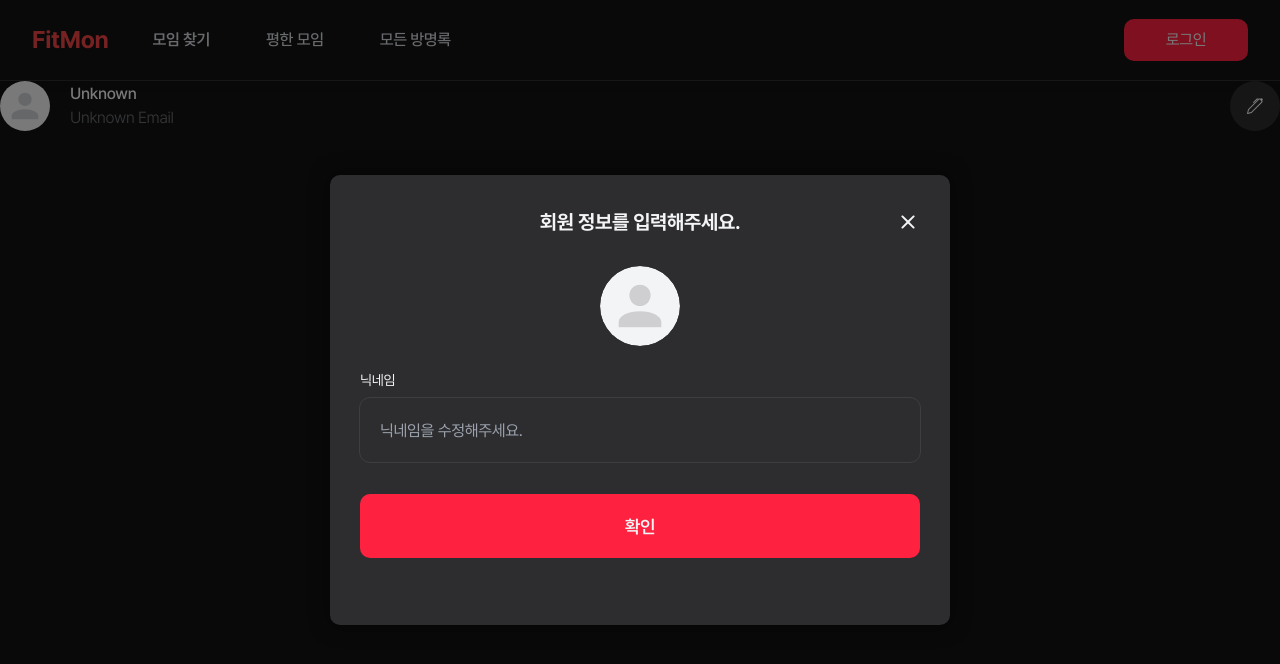
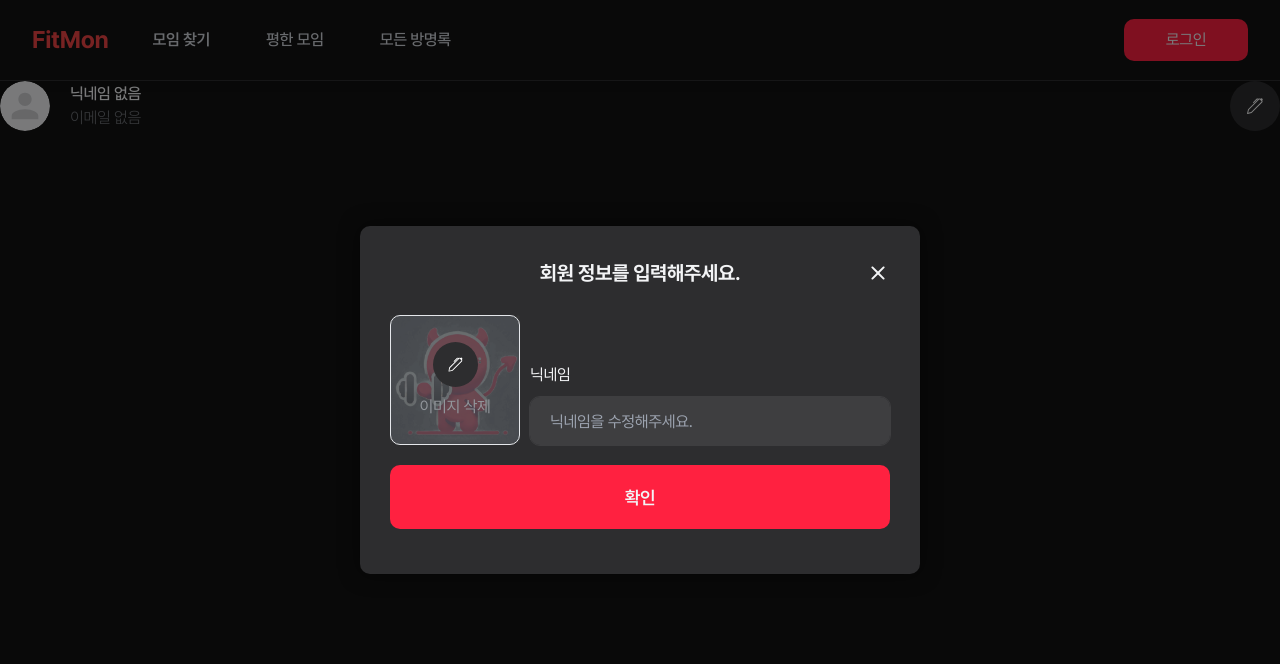
Before and after one commit to FESI06-project/-frontend, a Next.js app: page /mypage/components/Profile in a window 1280 px wide. Both pictures are taken after a click on the button 1255 px from the left and 106 px from the top of the page. Shown: the top 664 px of the page. Built offline with nearby package versions, Linux system fonts and the light colour scheme.

Commit message:
✨ feat: 프로필 수정모달 완성

```diff
--- a/src/pages/mypage/components/Profile.tsx
+++ b/src/pages/mypage/components/Profile.tsx
@@ -18,7 +18,8 @@ export default function Profile({
     email: '',
     nickname: '',
     profileImage: null
-  } as UserProfile,  // UserProfile 타입으로 명시적 캐스팅
+  } as UserProfile,
+  onEditClick
 }: ProfileProps) {
   const [showToast, setShowToast] = useState(false);
   const { showModal, setShowModal } = useModalStore();
@@ -26,35 +27,46 @@ export default function Profile({
 
   const handleSubmit = (e: React.FormEvent) => {
     e.preventDefault();
-    //나중에 api 넣기
     setShowModal(false);
     setShowToast(true);
   };
+
   const handleInputChange = (e: React.ChangeEvent<HTMLInputElement>) => {
     setNickname(e.target.value);
   };
+
   return (
     <>
       <div className="flex items-start gap-[20px]">
         <div className="flex-shrink-0">
           <Image
-            src="/assets/image/mypage_profile.svg" // public 디렉토리에서 가져옴
-            alt="Edit Profile"
+            src={
+              user.profileImage === 'null' || !user.profileImage
+                ? '/assets/image/mypage_profile.svg'
+                : user.profileImage
+            }
+            alt="프로필 이미지"
             width={50}
             height={50}
+            className="rounded-full"
+            onError={(e) => {
+              const target = e.target as HTMLImageElement;
+              target.onerror = null;
+              target.src = '/assets/image/mypage_profile.svg';
+            }}
           />
         </div>
 
         <div className="flex-grow">
           <div className="flex items-center justify-between">
             <div>
-              <h1 className="font-medium">{user.nickname || 'Unknown'}</h1>
-              <p className="text-dark-600 font-light">{user.email || 'Unknown Email'}</p>
+              <h1 className="font-medium">{user.nickname || '닉네임 없음'}</h1>
+              <p className="text-dark-600 font-light">{user.email || '이메일 없음'}</p>
             </div>
             <button onClick={() => setShowModal(true)}>
               <Image
                 src="/assets/image/profile_edit.svg"
-                alt="Edit Profile"
+                alt="프로필 수정"
                 width={50}
                 height={50}
               />
@@ -62,35 +74,62 @@ export default function Profile({
           </div>
         </div>
       </div>
+
       {showModal && (
         <Modal title="회원 정보를 입력해주세요.">
-       <div className="w-[560px] h-[324px]">
-
-          <form onSubmit={handleSubmit} className="mt-8 space-y-4">
-            <div className="flex flex-col">
-              <div className="mb-6 flex justify-center">
+          <div className="w-[500px] h-[254px]">
+            <form onSubmit={handleSubmit} className="h-full flex flex-col">
+              <div className="flex items-center gap-[10px] mt-[30px]">
+              <div className="relative h-[130px]">
                   <Image
-                  src="/assets/image/mypage_profile.svg"
-                  alt="Profile"
-                  width={80}
-                  height={80}
-                  className="rounded-full"
+                    src={
+                      user.profileImage === 'null' || !user.profileImage
+                        ? '/assets/image/fitmon.png'
+                        : user.profileImage
+                    }
+                    alt="프로필 이미지"
+                    width={130}
+                    height={130}
+                    onError={(e) => {
+                      const target = e.target as HTMLImageElement;
+                      target.onerror = null;
+                      target.src = '/assets/image/mypage_profile.svg';
+                    }}
                   />
+                  <div className="absolute inset-0  border border-dark_500 bg-dark-500/80 flex flex-col rounded-[10px] items-center justify-center gap-2">
+                    <button type="button">
+                      <Image
+                        src="/assets/image/profile_edit.svg"
+                        alt="프로필 이미지 수정"
+                        width={45}
+                        height={45}
+                        className="hover:opacity-80"
+                      />
+                    </button>
+                    <button type="button" className="text-dark-700 font-normal hover:text-primary">
+                      이미지 삭제
+                    </button>
                   </div>
-              <label className="text-sm mb-2">닉네임</label>
+                </div>
+                <div className="flex-1 h-[130px] flex flex-col justify-end">
+                  <label className="text-base mb-[10px] font-normal block">닉네임</label>
                   <Input
                     type="text"
                     value={nickname}
+                    className="bg-dark-400 h-[47px]"
                     handleInputChange={handleInputChange}
                     placeholder="닉네임을 수정해주세요."
-                className="mb-4"
                   />
                 </div>
+              </div>
+
+              <div className="mt-[20px]">
                 <Button
                   type="submit"
                   name="확인"
                   style="default"
                 />
+              </div>
             </form>
           </div>
         </Modal>
```
Lines whose indentation alone changed are shown as unchanged.
